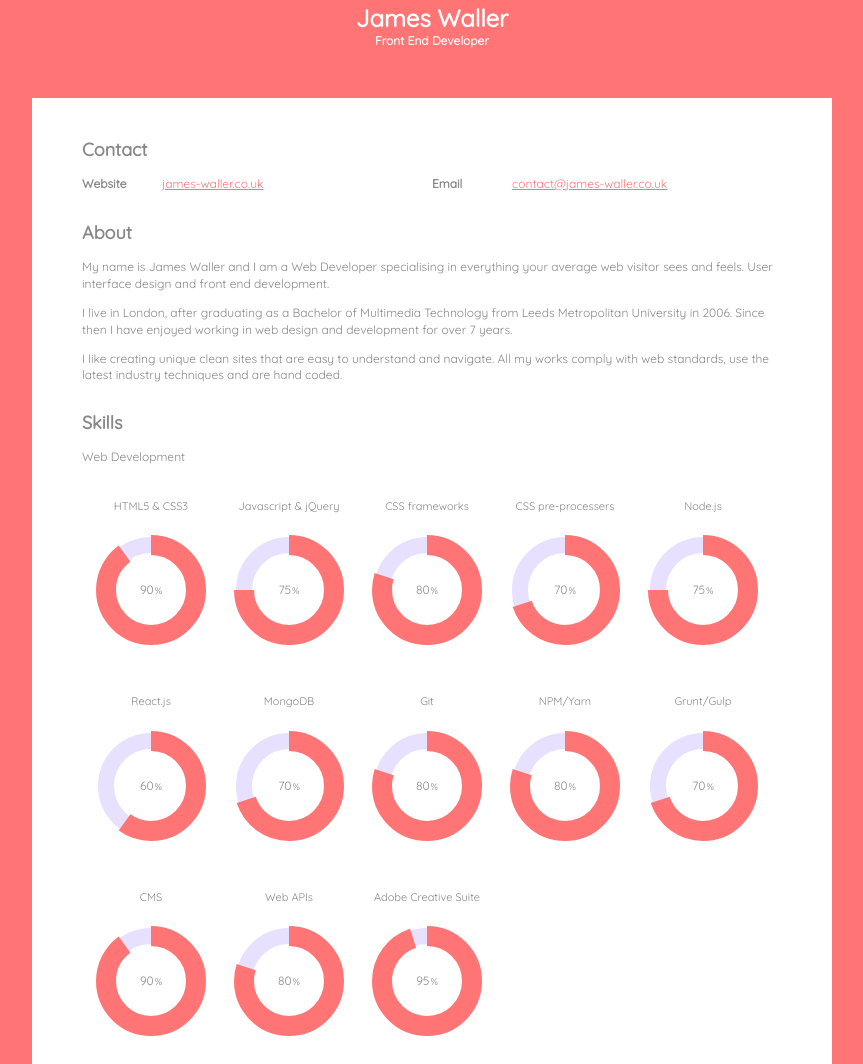
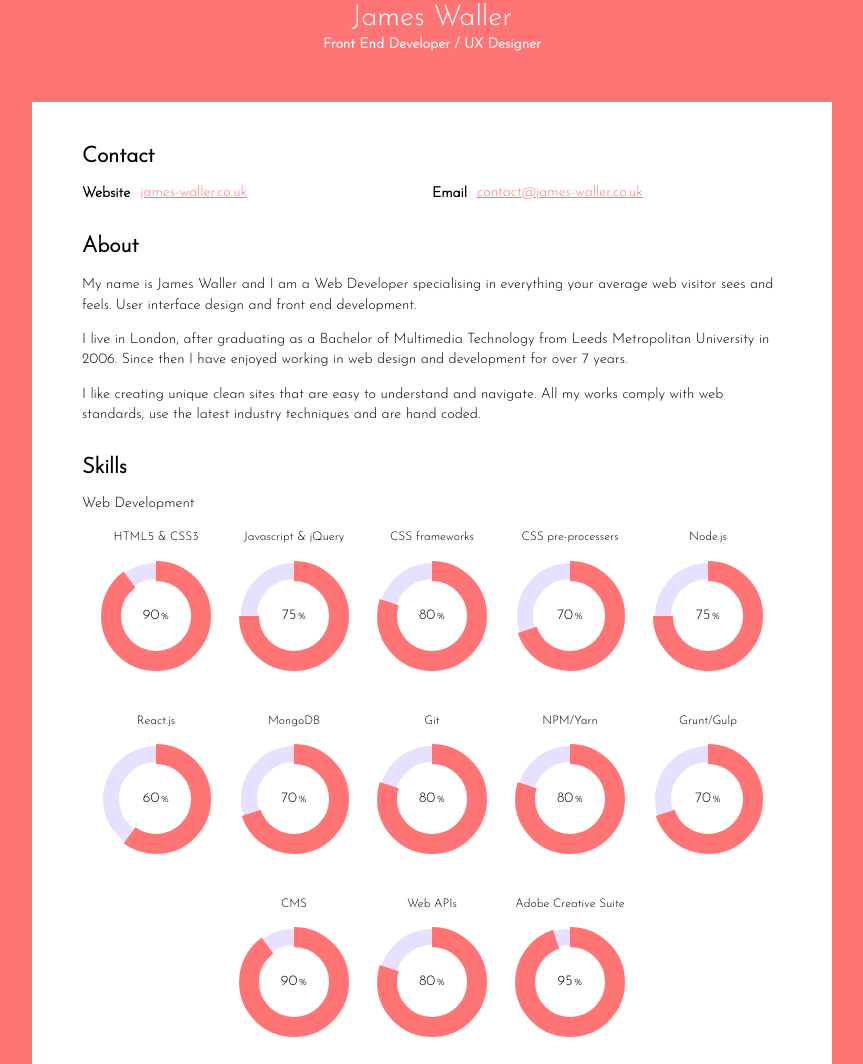
Before and after one commit to waldinho/CV, a plain HTML site: page index.html in a window 1280 px wide. Shown: the part 47-1111 px from the top of the page, without its empty margins (208-1071 px from the left). Drawn offline with Linux system fonts and the light colour scheme.

Commit message:
charts put into flexbox.

```diff
--- a/index.html
+++ b/index.html
@@ -6,14 +6,13 @@
     <title>James Waller - CV</title>
     <meta name="viewport" content="width=device-width, user-scalable=no, minimal-ui">
     <link rel="stylesheet" href="style.css" />
-    <link href="https://fonts.googleapis.com/css?family=Josefin+Slab|Quicksand" rel="stylesheet">
-    <link rel="icon" type="image/png" href="favicon.png" />
+    <link href="https://fonts.googleapis.com/css?family=Josefin+Sans:300" rel="stylesheet">
 </head>
 
 <body>
     <header>
         <h1>James Waller</h1>
-        <h2>Front End Developer</h2>
+        <h2>Front End Developer / UX Designer</h2>
     </header>
     <div id="content" class="container">
         <section id="basics">
@@ -76,7 +75,8 @@
                     <li>Working with web APIs</li>
                     <li>Adobe Creative Suite</li>
                 </ul> -->
-                <div style="text-align:center;padding: 10px 0;">
+                <div class="center">
+                    <div class="inner-center">
                         <div class="left">
                             <p class="small">HTML5 & CSS3</p>
                             <span class="html" data-percent="90">
@@ -154,6 +154,7 @@
                             <span class="adobe" data-percent="95">
                             <span class="percent"></span>
                             </span>
+                        </div>
                     </div>
                 </div>
             </div>
--- a/style.css
+++ b/style.css
@@ -277,14 +277,14 @@ table {
 
 body {
     background: #FF7575;
-    font-size: 0.75em;
-    font-family: 'Quicksand', sans-serif;
+    font-size: 0.9em;
+    font-family: 'Josefin Sans', sans-serif;
     /*font-family: 'Josefin Slab', serif;*/
-    color: #888;
+    color: #000;
 }
 
 em {
-    color: #999;
+    color: #888;
 }
 
 p {
@@ -330,6 +330,8 @@ header h1 {
     color: #FFFFFF;
     max-width: 700px;
     margin: 0 auto;
+    font-weight: 100;
+    padding-bottom: 5px;
 }
 
 header h2 {
@@ -341,7 +343,7 @@ header h2 {
 
 .container {
     max-width: 700px;
-    padding: 170px 50px 0 50px;
+    padding: 175px 50px 0 50px;
     margin: 0 auto;
     background: #fff;
 }
@@ -361,7 +363,7 @@ header h2 {
 #basics .contact strong {
     line-height: 1.3;
     float: left;
-    width: 80px;
+    margin-right: 10px;
 }
 
 .contact h3 {
@@ -710,13 +712,26 @@ input {
     width: 50%;
 }
 
+.inner-center {
+    display: -webkit-flex;
+    display: flex;
+    flex-direction: row;
+    flex-wrap: wrap;
+    justify-content: center;
+    align-content: center;
+    width: 100%;
+    margin: 0 auto;
+    text-align: center;
+}
+
 .left {
     float: left;
     padding: 14px;
 }
 
 .small {
-    font-size: 11px;
+    font-size: 12px;
+    line-height: 0.1;
 }
 
 @media only screen and (max-width: 600px) {
@@ -759,7 +774,7 @@ input {
     }
     .left {
         float: left;
-        padding: 23px;
+        padding: 5px;
     }
     header {
         padding: 20px 0;
```
Lines whose indentation alone changed are shown as unchanged.
